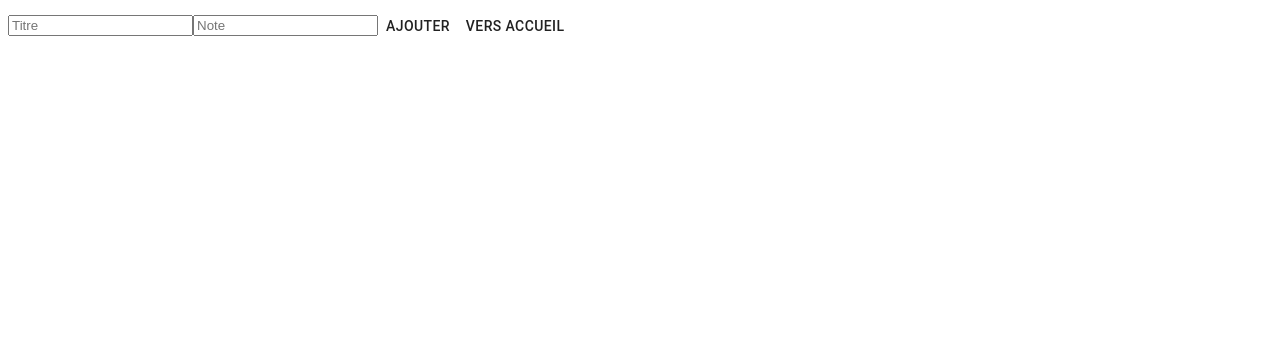
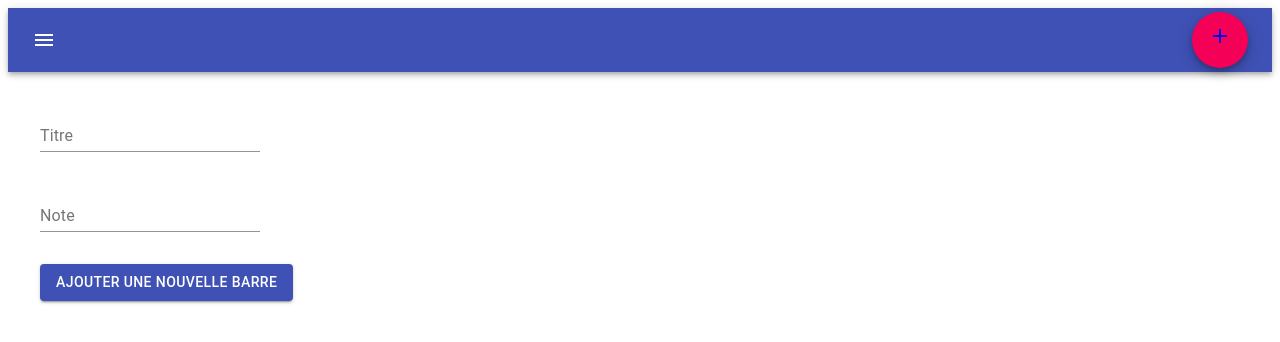
Before and after one commit to NdiagaSarr/TP2_APP_Multisurface, a React app: page /addbarre in a window 1280 px wide. Shown: the top 342 px of the page. Built offline with nearby package versions, Linux system fonts and the light colour scheme.

Commit message:
Routage et reorganisation des pages

```diff
--- a/src/App.jsx
+++ b/src/App.jsx
@@ -2,7 +2,7 @@ import React from 'react';
 import { BrowserRouter, Route, Switch } from 'react-router-dom';
 import AppToolbar from './components/AppToolbar';
 import store from './store/index';
-import Apptoolbarform from './components/Apptoolbarform';
+import Board from './components/Board';
 
 window.store = store;
 
@@ -76,19 +76,22 @@ function App() {
   };
 
   return (
+    <div>
       <BrowserRouter>
-      <Switch>
-        <Route exact path="/">
         <AppToolbar
           postits={boards}
           suppr={supprimertoolbar}
         />
-        </Route>
-        <Route path="/addbarre">
-          <Apptoolbarform add={ajoutertoolbar} />
+        <Switch>
+          <Route exact path="/:id">
+            <Board
+              postits={boards}
+              addbarr={ajoutertoolbar}
+            />
           </Route>
         </Switch>
       </BrowserRouter>
+    </div>
   );
 }
 
--- a/src/components/AppToolbar.jsx
+++ b/src/components/AppToolbar.jsx
@@ -1,5 +1,7 @@
 import React from 'react';
-import { Link } from 'react-router-dom';
+import {
+  BrowserRouter, Link, Route, Switch, useRouteMatch,
+} from 'react-router-dom';
 import { makeStyles } from '@material-ui/core/styles';
 import AppBar from '@material-ui/core/AppBar';
 import Toolbar from '@material-ui/core/Toolbar';
@@ -11,7 +13,6 @@ import Fab from '@material-ui/core/Fab';
 import AddIcon from '@material-ui/icons/Add';
 import { MenuList } from '@material-ui/core';
 import { blue } from '@material-ui/core/colors';
-import Board from './Board';
 
 const useStyles = makeStyles((theme) => ({
   root: {
@@ -33,6 +34,7 @@ function AppToolbar(board) {
   const open = Boolean(anchorEl);
   const [choisi, setChoisi] = React.useState(postits[0]);
 
+  const { path } = useRouteMatch();
   const handleMenu = (event) => {
     setAnchorEl(event.currentTarget);
   };
@@ -42,7 +44,6 @@ function AppToolbar(board) {
   };
 
   return (
-    <div>
     <AppBar position="static">
       <Toolbar>
         <IconButton
@@ -79,6 +80,7 @@ function AppToolbar(board) {
                   >
                     <ul>
                       <li>{postit.title}</li>
+                      <Link to={`${postit.id}`}>
                         <button
                           type="button"
                           className={classes.menuButton}
@@ -86,6 +88,7 @@ function AppToolbar(board) {
                         >
                           Selectionner
                         </button>
+                      </Link>
                       <button
                         type="button"
                         className={classes.menuButton}
@@ -98,9 +101,18 @@ function AppToolbar(board) {
                 ))
               }
         </Menu>
+        <BrowserRouter>
           <Typography variant="h6" className={classes.title}>
+            <Switch>
+              <Route exact path={path}>
+                Choisissez un tableau
+              </Route>
+              <Route path={`${path}${choisi.id}`}>
                 {choisi.title}
+              </Route>
+            </Switch>
           </Typography>
+        </BrowserRouter>
         {auth && (
           <div>
             <Fab color="secondary" aria-label="add">
@@ -112,8 +124,6 @@ function AppToolbar(board) {
         )}
       </Toolbar>
     </AppBar>
-      <Board postits={choisi} />
-    </div>
   );
 }
 
--- a/src/components/Apptoolbarform.jsx
+++ b/src/components/Apptoolbarform.jsx
@@ -1,8 +1,21 @@
-import { Button } from '@material-ui/core';
+import { Button, TextField } from '@material-ui/core';
+import { makeStyles } from '@material-ui/core/styles';
 import React, { useState } from 'react';
-import { Link } from 'react-router-dom';
+
+const useStyles = makeStyles((theme) => ({
+  root: {
+    flexGrow: 1,
+  },
+  menuButton: {
+    margin: theme.spacing(2),
+  },
+  title: {
+    flexGrow: 1,
+  },
+}));
 
 export default function Apptoolbarform(newadd) {
+  const classes = useStyles();
   const [title, setTitle] = useState('');
   const [note, setNote] = useState('');
 
@@ -23,25 +36,28 @@ export default function Apptoolbarform(newadd) {
   };
 
   return (
-    <form className="add-form" onSubmit={soumettre}>
-      <input
+    <form className={classes.menuButton} onSubmit={soumettre}>
+      <TextField
+        className={classes.menuButton}
         type="text"
-        placeholder="Titre"
+        label="Titre"
         value={title}
         name="title"
         onChange={changetitle}
       />
-      <input
+      {' '}
+      <br />
+      <TextField
+        className={classes.menuButton}
         type="text"
-        placeholder="Note"
+        label="Note"
         value={note}
         name="note"
         onChange={changenote}
       />
-      <Button type="submit" className="add-button">Ajouter</Button>
-      <Link to="/">
-        <Button type="submit" className="add-button">Vers Accueil</Button>
-      </Link>
+      {' '}
+      <br />
+      <Button className={classes.menuButton} variant="contained" color="primary">Ajouter Une nouvelle barre</Button>
     </form>
   );
 }
--- a/src/components/Board.jsx
+++ b/src/components/Board.jsx
@@ -2,6 +2,8 @@ import React from 'react';
 import { makeStyles } from '@material-ui/core/styles';
 import { Card, CardContent, Typography } from '@material-ui/core';
 import { } from '@material-ui/core/colors';
+import { useParams } from 'react-router-dom';
+import Apptoolbarform from './Apptoolbarform';
 
 const useStyles = makeStyles(() => ({
   root: {
@@ -21,10 +23,19 @@ const useStyles = makeStyles(() => ({
 }));
 
 function Board(boards) {
+  const { id } = useParams();
+  if (id === 'addbarre') {
+    return (
+      <Apptoolbarform add={boards.addbarr} />
+    );
+  }
   const classes = useStyles();
   const { postits } = boards;
+  const [board] = React.useState(postits);
+  const rm = [...board].filter((post) => post.id === id);
+  if (rm.length === 0) return <div />;
   return (
-    postits.postits.map((postit) => (
+    rm[0].postits.map((postit) => (
       <Card className={classes.root} key={postit.title} style={{ backgroundColor: postit.color }}>
         <CardContent>
           <Typography variant="h5" component="h2">
```
Lines whose indentation alone changed are shown as unchanged.
